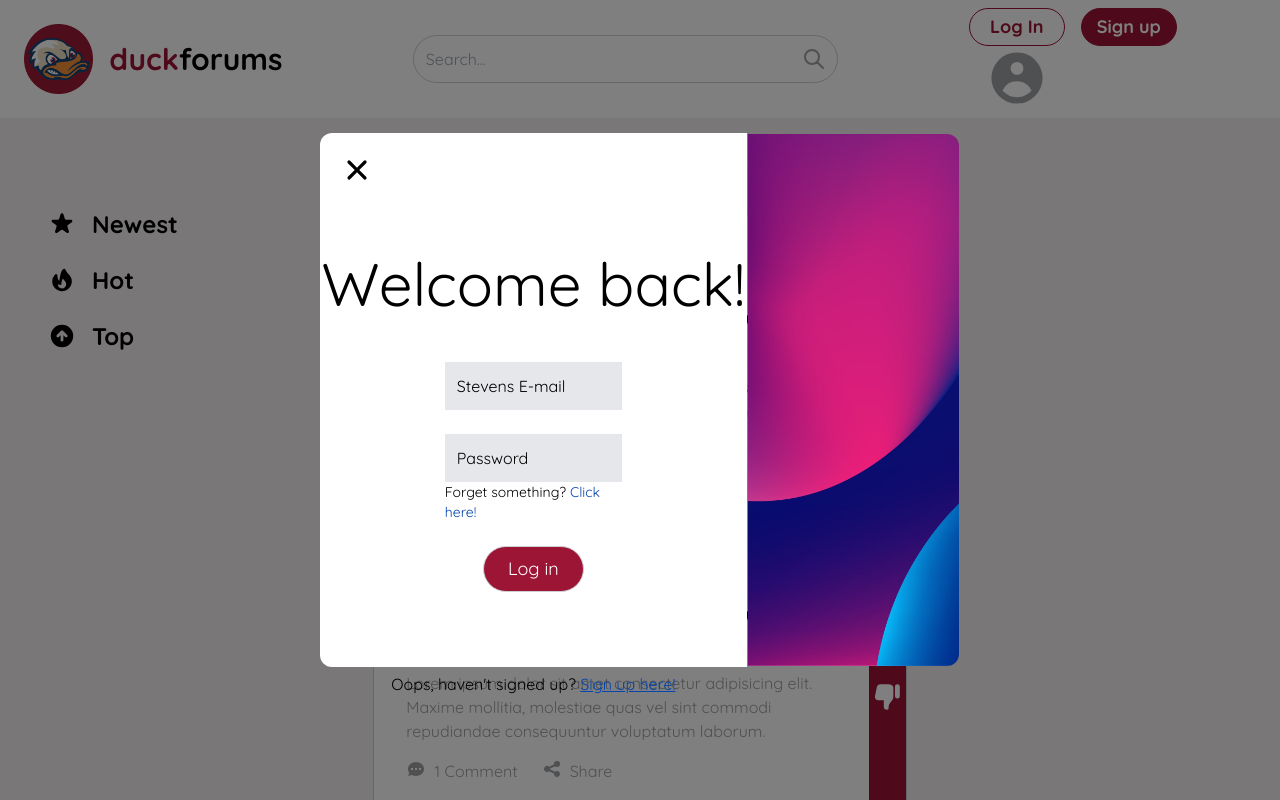
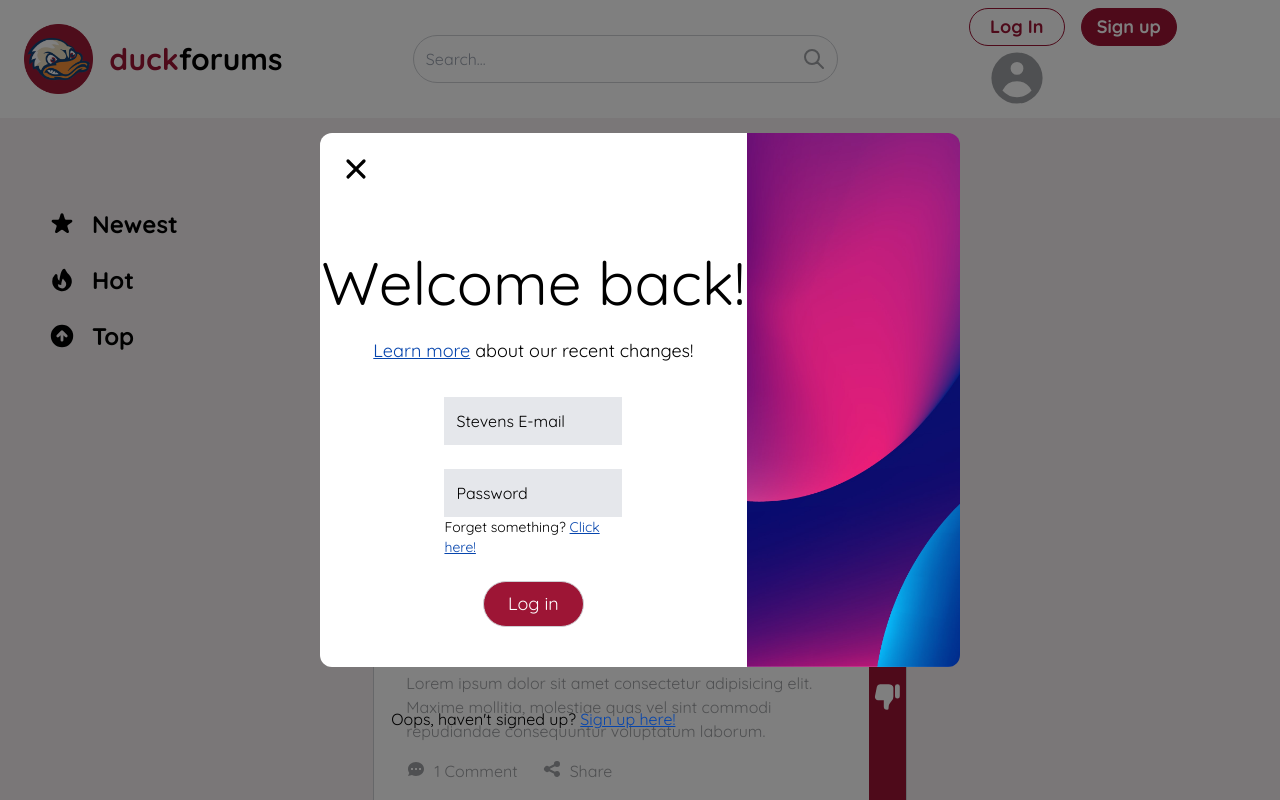
Before and after one commit to iscii/stevens-forums, a Next.js app: page / in a window 1280 px wide. Both pictures are taken after a click on the button "Log In". Shown: the top 800 px of the page. Built offline with nearby package versions, Linux system fonts and the light colour scheme.

Commit message:
Update SignupLogin.js
Added text and design changes

```diff
--- a/components/SignupLogin.js
+++ b/components/SignupLogin.js
@@ -31,23 +31,26 @@ export default function Login() {
 				<a className="fixed h-screen w-screen" onClick={toggleLogin}>
 					<div className="fixed h-screen w-screen bg-pri-black/50"></div>
 				</a>
-				<span className="relative flex flex-col justify-start items-center h-4/6 w-2/6 bg-pri-white border border-transparent rounded-tl-xl rounded-bl-xl">
+				<span className="relative flex flex-col justify-start items-center h-4/6 w-2/6 bg-pri-white border-0 border-transparent rounded-tl-xl rounded-bl-xl">
 					<button className="self-start m-5" onClick={toggleLogin}>
 						<svg className="h-8 w-8" xmlns="http://www.w3.org/2000/svg" viewBox="0 0 20 20">
 							<path fillRule="evenodd" d="M4.293 4.293a1 1 0 011.414 0L10 8.586l4.293-4.293a1 1 0 111.414 1.414L11.414 10l4.293 4.293a1 1 0 01-1.414 1.414L10 11.414l-4.293 4.293a1 1 0 01-1.414-1.414L8.586 10 4.293 5.707a1 1 0 010-1.414z" clipRule="evenodd" />
 						</svg>
 					</button>
-					<h1 className="align-center text-center text-6xl my-12">Welcome back!</h1>
+					<div className="mt-12 mb-8">
+						<h1 className="align-center text-center text-6xl mb-6">Welcome back!</h1>
+						<p className="align-center text-center text-lg"><Link href="/"><a className="text-hyperlink underline">Learn more</a></Link> about our recent changes!</p>
+					</div>
 					<input className="bg-gray-100 w-5/12 p-3 mb-6 text-pri-black placeholder-pri-black" type="text" placeholder="Stevens E-mail" />
 					<div className="w-5/12 mb-6">
 						<input className="bg-gray-100 w-full p-3 py-3 text-pri-black placeholder-pri-black" type="text" placeholder="Password" />
 						<br />
-						<p className="text-sm">Forget something? <Link href="/"><a className="text-hyperlink">Click here!</a></Link></p>
+						<p className="text-sm">Forget something? <Link href="/"><a className="text-hyperlink underline">Click here!</a></Link></p>
 					</div>
 					<button className="bg-pri-red px-6 py-2 text-lg text-pri-white border rounded-full">Log in</button>
 					<p className="mt-20">Oops, haven't signed up? <a className="text-hyperlink underline cursor-pointer" onClick={switchToSignup}>Sign up here!</a></p>
 				</span>
-				<span className="relative h-4/6 w-1/6 flex justify-end border border-transparent rounded-tr-xl rounded-br-xl">
+				<span className="relative h-4/6 w-1/6 flex justify-end border-0 border-transparent rounded-tr-xl rounded-br-xl">
 					<Image className="border border-transparent rounded-tr-xl rounded-br-xl" src="/chrombubble.jpeg" layout="fill" objectFit="cover" priority />
 				</span>
 			</div>
@@ -59,17 +62,26 @@ export default function Login() {
 					<div className="fixed h-screen w-screen bg-pri-black/50"></div>
 				</a>
 
-				<span className="relative flex flex-col justify-start items-center h-4/6 w-2/6 bg-pri-white border border-transparent rounded-tl-xl rounded-bl-xl">
+				<span className="relative flex flex-col justify-start items-center h-4/6 w-2/6 bg-pri-white border-0 border-transparent rounded-tl-xl rounded-bl-xl">
 					<button className="self-start m-5" onClick={toggleSignup}>
 						<svg className="h-8 w-8" xmlns="http://www.w3.org/2000/svg" viewBox="0 0 20 20">
 							<path fillRule="evenodd" d="M4.293 4.293a1 1 0 011.414 0L10 8.586l4.293-4.293a1 1 0 111.414 1.414L11.414 10l4.293 4.293a1 1 0 01-1.414 1.414L10 11.414l-4.293 4.293a1 1 0 01-1.414-1.414L8.586 10 4.293 5.707a1 1 0 010-1.414z" clipRule="evenodd" />
 						</svg>
 					</button>
-					<h1 className="align-center text-center text-6xl my-12">Join our talented community!</h1>
+					<div className="mb-12 w-5/6 flex flex-col">
+						<h1 className="align-center text-center text-6xl mb-6">Join our talented community!</h1>
+						<p className="align-center text-center font-bold text-lg text-pri-red">As fellow Stevens students, we guarantee you:</p>
+						<ol className="align-center text-center">
+							<li>1. A fully anonymous space for all users</li>
+							<li>2. A community of verified Stevens students</li>
+							<li>3. An open-sourced project</li>
+						</ol>
+					</div>
 					<input className="bg-gray-100 w-5/12 p-3 mb-6 text-pri-black placeholder-pri-black" type="text" placeholder="Stevens E-mail" />
 					<button className="bg-pri-red px-6 py-2 text-lg text-pri-white border rounded-full">Sign up</button>
+					<p className="mt-20">Already part of our community? <a className="text-hyperlink underline cursor-pointer" onClick={switchToSignup}>Log in here!</a></p>
 				</span>
-				<span className="relative h-4/6 w-1/6 flex justify-end border border-transparent rounded-tr-xl rounded-br-xl">
+				<span className="relative h-4/6 w-1/6 flex justify-end border-0 border-transparent rounded-tr-xl rounded-br-xl">
 					<Image className="border border-transparent rounded-tr-xl rounded-br-xl" src="/chrombubble.jpeg" layout="fill" objectFit="cover" priority />
 				</span>
 			</div>
```
